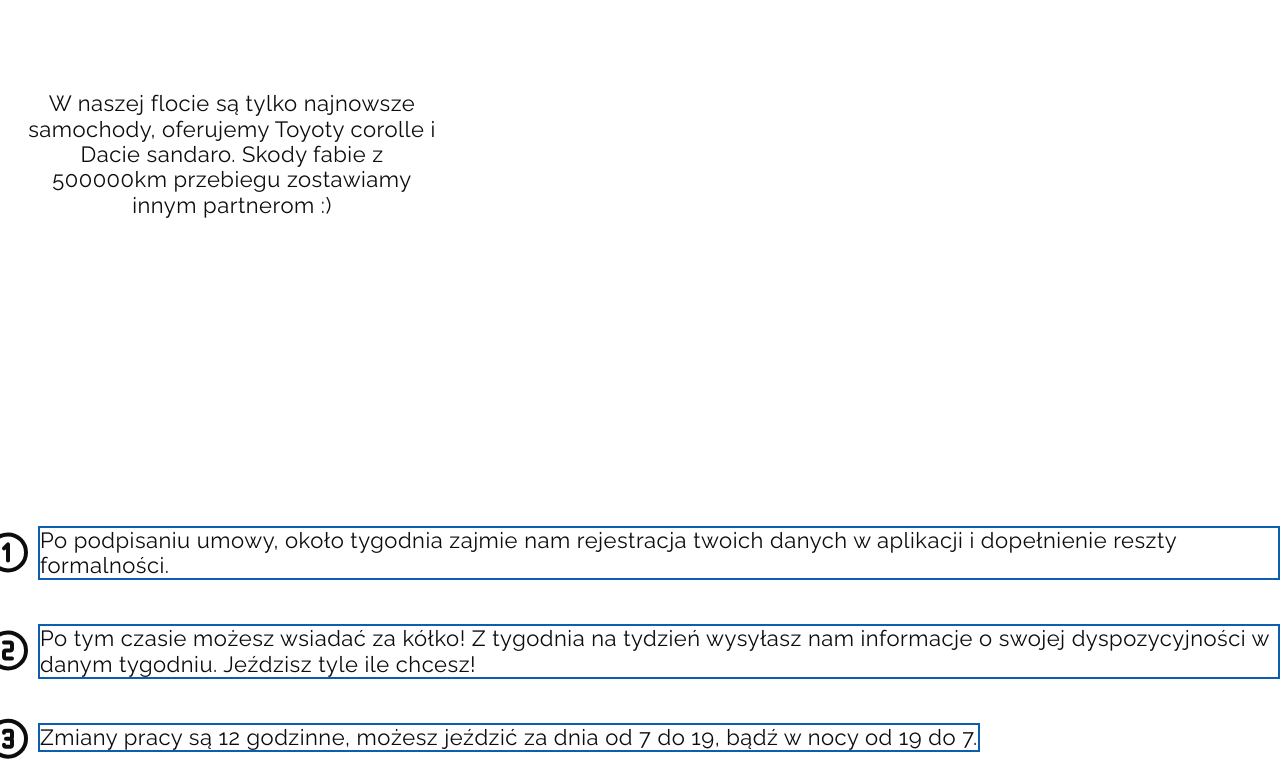
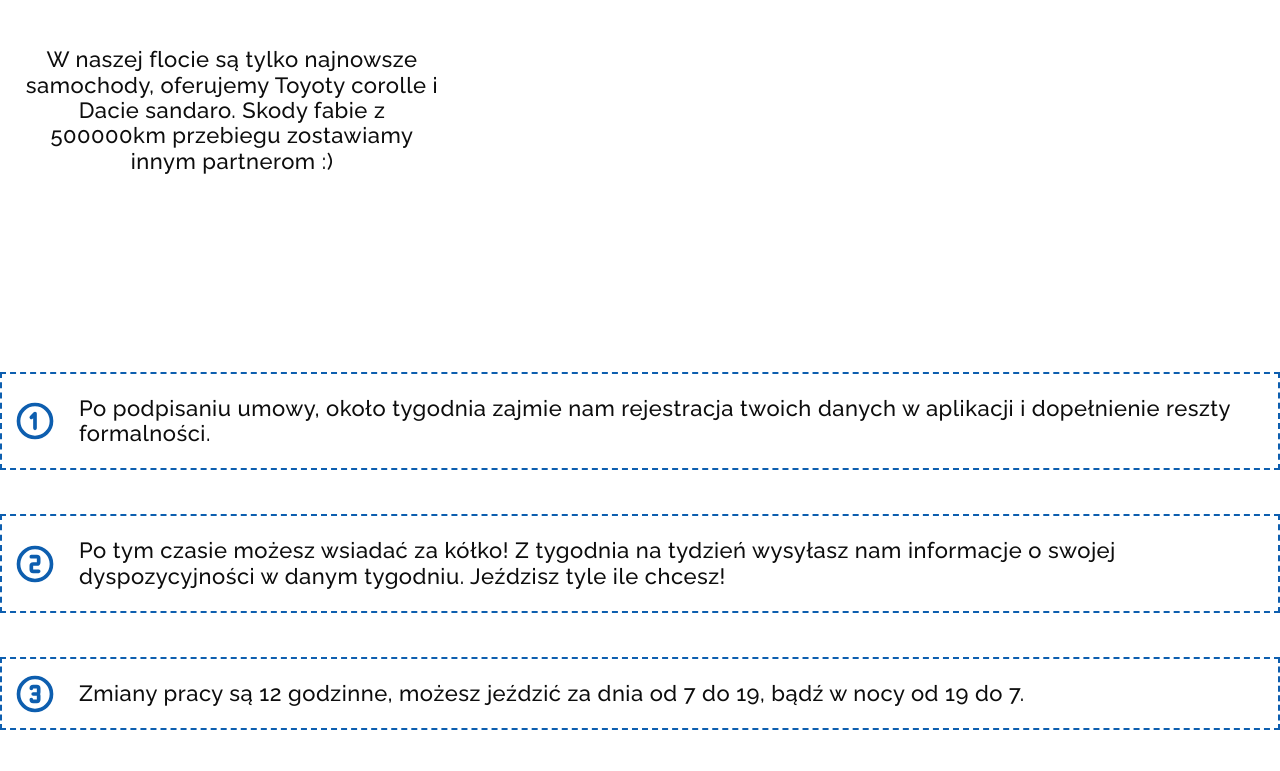
Before and after one commit to shauek97/ast-cars, a React (Create React App) app: page / in a window 1280 px wide. Shown: the part 1669-2440 px from the top of the page. Built offline with nearby package versions, Linux system fonts and the light colour scheme.

Commit message:
Finished workLook section

```diff
--- a/src/components/About/About.js
+++ b/src/components/About/About.js
@@ -23,7 +23,7 @@
           <motion.div
           initial={animateFrom}
           animate={isInView ? animateTo : animateFrom}
-          transition={{ delay: 1 }}
+          transition={{ delay: 0.5 }}
           className={styles.attribute}>
             <div className={styles.attributeTitle}>
               <h3>Przyjazna atmosfera</h3>
@@ -44,7 +44,7 @@
           <motion.div
           initial={animateFrom}
           animate={isInView ? animateTo : animateFrom}
-          transition={{ delay: 1.5 }}
+          transition={{ delay: 1 }}
           className={styles.attribute}>
             <div className={styles.attributeTitle}>
               <h3>Atrakcyjne wynagrodzenie</h3>
@@ -62,7 +62,7 @@
           <motion.div
           initial={animateFrom}
           animate={isInView ? animateTo : animateFrom}
-          transition={{ delay: 2 }}
+          transition={{ delay: 1.5 }}
           className={styles.attribute}>
             <div className={styles.attributeTitle}>
               <h3>Nowe samochody</h3>
--- a/src/components/About/About.module.scss
+++ b/src/components/About/About.module.scss
@@ -1,8 +1,4 @@
 @import "../../styles/settings.scss";
-
-.about{
-    padding: $base-size*8 0;
-}
 
 .mainBox{
     margin:0 auto;
--- a/src/components/WorkLook/WorkLook.module.scss
+++ b/src/components/WorkLook/WorkLook.module.scss
@@ -2,20 +2,25 @@
 
 .workLook{
     text-align: start;
+    padding: 0;
 }
 
 .rule{
     display: flex;
+    padding: $base-size*0.5;
     margin: $base-size*2 0;
+    border: 2px dashed $color-blue;
 }
 
 .ruleNumber{
     display: flex;
     align-items: center;
-    scale: 3;
+    font-size: $base-size*2;
+    color: $color-blue;
 }
 
 .ruleDescription{
-    margin-left: $base-size;
-    border: 2px solid $color-blue;
+    padding: $base-size*0.5;
+    margin-left: $base-size*0.5;
+    font-weight: 500;
 }
--- a/src/styles/global.scss
+++ b/src/styles/global.scss
@@ -16,7 +16,7 @@
 }
 
 section{
-  padding: $base-size*3 0;
+  padding: $base-size*6 0;
 }
 
 h1,
@@ -32,4 +32,5 @@
 p{
   margin: 0;
   font-size: $base-size;
+  font-weight: 500;
 }
```
Also changed, not shown: src/components/Contact/Contact.js (+12 -0 lines).
